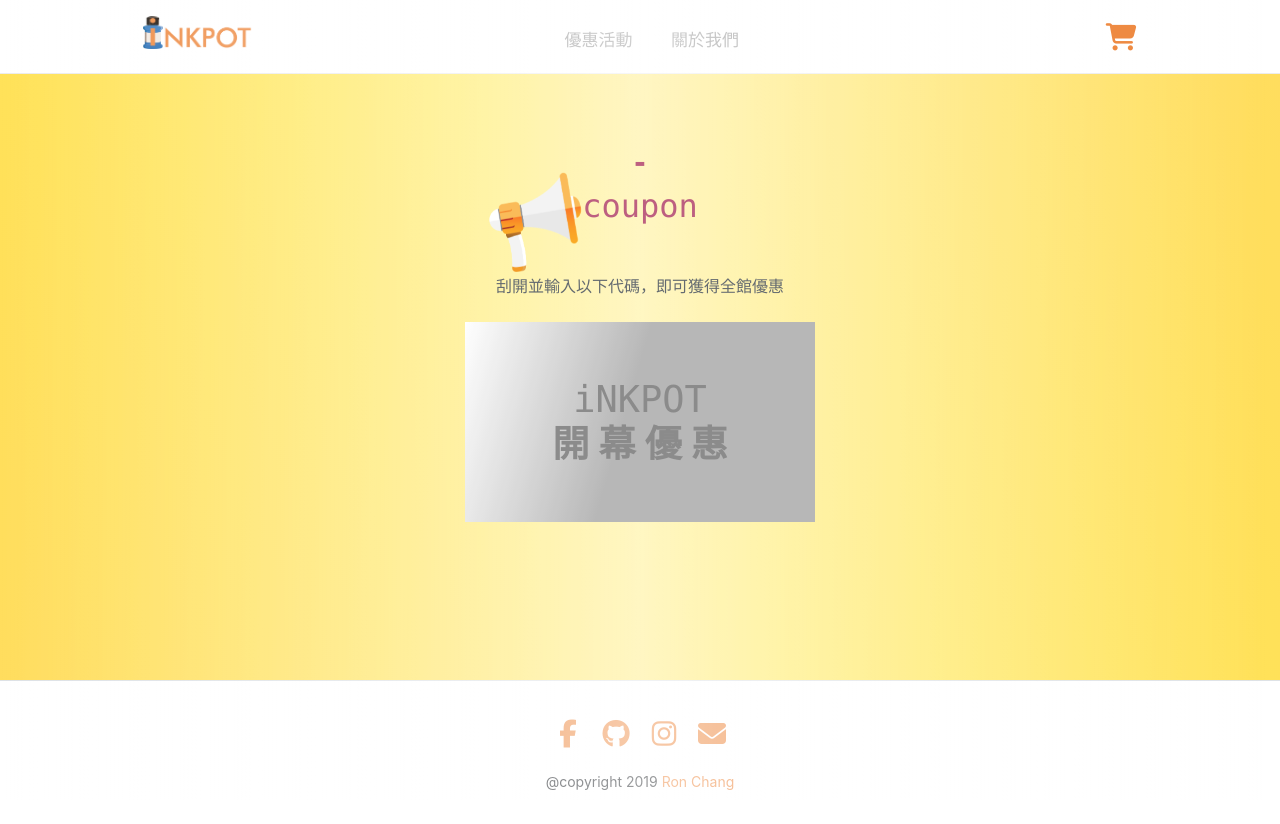
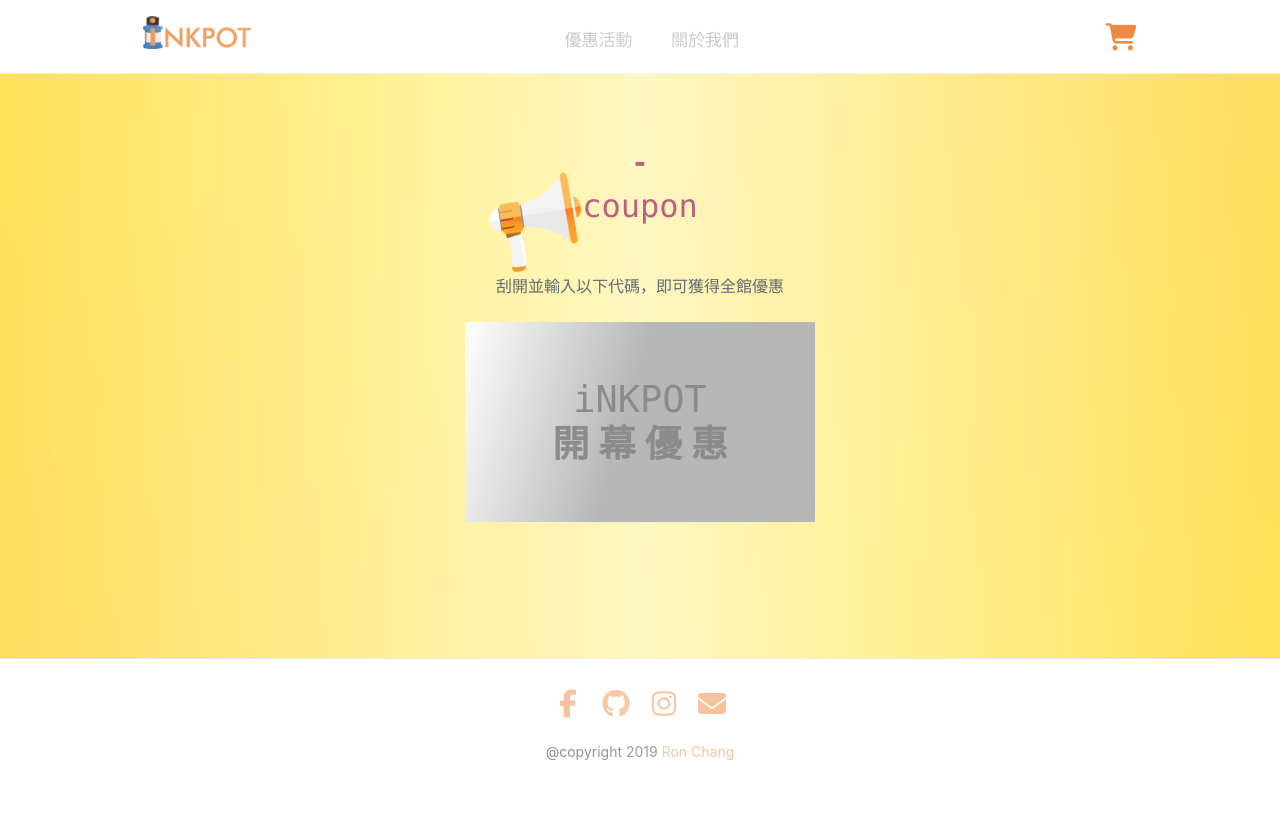
Before and after one commit to RonChang7/inkpot, a Vue app: page /discount in a window 1280 px wide. Shown: the top 824 px of the page. After the commit the page ends 800 px from the top, so only its background shows below. Built offline with nearby package versions, Linux system fonts and the light colour scheme; what @chenfengyuan/vue-carousel would draw is missing.

Commit message:
footer css update + canvas screen touch

```diff
--- a/index.html
+++ b/index.html
@@ -3,7 +3,6 @@
   <head>
     <meta charset="utf-8">
     <meta name="viewport" content="width=device-width, initial-scale=1, shrink-to-fit=no">
-    <!-- <meta http-equiv="Content-Security-Policy" content="script-src 'self'; object-src 'none'; style-src cdn.example.org third-party.org; child-src https:"> -->
     <title>inkpot</title>
     <link rel="icon" href="./static/pictures/inkbottle.png">
     <script src="https://kit.fontawesome.com/0a601bee79.js" crossorigin="anonymous"></script>
--- a/src/components/Discount.vue
+++ b/src/components/Discount.vue
@@ -65,6 +65,32 @@ export default {
         var scratcherBack = document.getElementsByClassName("scratcherBack");
         scratcherBack[0].style.display = "block";
 
+        canvas.ontouchstart = function(){
+            canvas.ontouchmove = function(e){
+                // 获取鼠标相对于画布左上角的位置
+                var x = e.touches[0].clientX,y = e.touches[0].clientY;
+                // 画圆
+                ctx.arc(x,y,20,0,2 * Math.PI);
+                // 填充
+                ctx.fill();
+            }
+            canvas.ontouchend = function(){
+                canvas.ontouchmove = null;
+                canvas.ontouchend = null;
+            }
+            ontouchstart = false;
+            var num = 0;
+            var datas = ctx.getImageData(50, 25, w - 110, h - 50);
+            for (var i = 0; i < datas.data.length; i++) {
+                if (datas.data[i] == 0) {
+                num++;
+                };
+            };
+            if (num >= datas.data.length * .7) {
+                // 达到面积要求时执行的内容
+                alert("恭喜獲得優惠！");
+            }
+        };
         canvas.onmousedown = function(){
             canvas.onmousemove = function(e){
                 // 获取鼠标相对于画布左上角的位置
@@ -91,32 +117,6 @@ export default {
                 alert("恭喜獲得優惠！");
             }
         }
-        canvas.ontouchstart = function(){
-            canvas.ontouchmove = function(e){
-                // 获取鼠标相对于画布左上角的位置
-                var x = e.offsetX,y = e.offsetY;
-                // 画圆
-                ctx.arc(x,y,20,0,2 * Math.PI);
-                // 填充
-                ctx.fill();
-            }
-            canvas.ontouchend = function(){
-                canvas.ontouchmove = null;
-                canvas.ontouchend = null;
-            }
-            ontouchstart = false;
-            var num = 0;
-            var datas = ctx.getImageData(50, 25, w - 110, h - 50);
-            for (var i = 0; i < datas.data.length; i++) {
-                if (datas.data[i] == 0) {
-                num++;
-                };
-            };
-            if (num >= datas.data.length * .7) {
-                // 达到面积要求时执行的内容
-                alert("恭喜獲得優惠！");
-            }
-        };
     },
     components:{
         'app-header':Header,
@@ -234,7 +234,7 @@ export default {
         to{ color: #dc3545; }
     }
     .bg{
-        height: 606px;
+        height: 73vh;
         background:linear-gradient(63deg,#ffd741,#ffe532 48%,#ffd741) ;
         opacity: .85;
     }
--- a/src/components/home/Footer.vue
+++ b/src/components/home/Footer.vue
@@ -1,5 +1,5 @@
 <template>
-    <footer class="fluid-container py-3 border-top">
+    <footer class="fluid-container pt-2 border-top">
         <ul class="list-inline text-center mt-3">
             <li class="list-inline-item"><a href="javascript:;"><i class="fab fa-facebook-f"></i></a></li>
             <li class="list-inline-item"><a href="javascript:;"><i class="fab fa-github"></i></a></li>
```
Also changed, not shown: 2 other files (tests, documents, lock files or other folders). Lines whose indentation alone changed are shown as unchanged.
